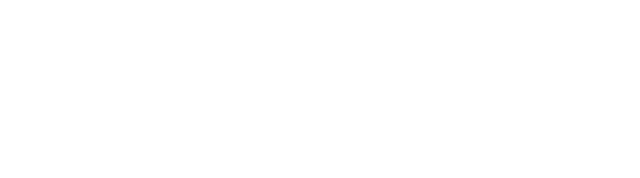
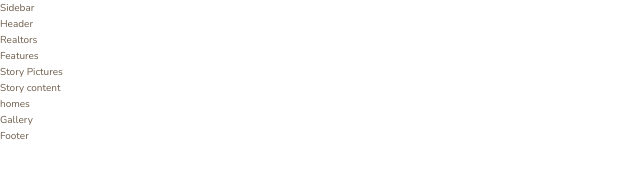
Before and after one commit to james-randolph-50/Nexter, a website: page index.html in a window 1280 px wide. Shown: the whole page, without its empty margins (0-640 px from the left). Drawn offline with nearby package versions, Linux system fonts and the light colour scheme; files that its build step writes are made by us from their sources.

Commit message:
html sections added

```diff
--- a/index.html
+++ b/index.html
@@ -12,6 +12,41 @@
         <title>nexter &mdash; your home, your freedom</title>
     </head>
     <body class="container">
+        <div class="sidebar">
+            Sidebar
+        </div>
+
+        <header class="header">
+            Header
+        </header>
+
+        <div class="realtors">
+            Realtors
+        </div>
+
+        <section class="features">
+            Features
+        </section>
+
+        <div class="story__pictures">
+            Story Pictures
+        </div>
+
+        <div class="story__content">
+            Story content
+        </div>
+
+        <div class="homes">
+            homes
+        </div>
+
+        <section class="gallery">
+            Gallery
+        </section>
+
+        <footer class="footer">
+            Footer
+        </footer>
 
     </body>
 </html>
--- a/package.json
+++ b/package.json
@@ -7,7 +7,6 @@
     "watch:sass": "node-sass sass/main.scss css/style.css -w",
     "devserver": "live-server",
     "start": "npm-run-all --parallel devserver watch:sass",
-
     "compile:sass": "node-sass sass/main.scss css/style.comp.css",
     "prefix:css": "postcss --use autoprefixer -b 'last 10 versions' css/style.comp.css -o css/style.prefix.css",
     "compress:css": "node-sass css/style.prefix.css css/style.css --output-style compressed",
--- a/sass/_base.scss
+++ b/sass/_base.scss
@@ -13,3 +13,23 @@ $color-grey-dark-2: #6D5D4B;
 // FONT VARIABLES
 $font-primary: 'Nunito', sans-serif;
 $font-display: 'Josefin Sans', sans-serif;
+
+*,
+*::before,
+*::after {
+    margin: 0;
+    padding: 0;
+    box-sizing: inherit;
+}
+
+html {
+    box-sizing: border-box;
+    font-size: 62.5%; // 1rem = 10 px
+}
+
+body {
+    font-family: $font-primary;
+    color: $color-grey-dark-2;
+    font-weight: 300;
+    line-height: 1.6;
+}
```
Also changed, not shown: css/style.css (added), 1 other file.
